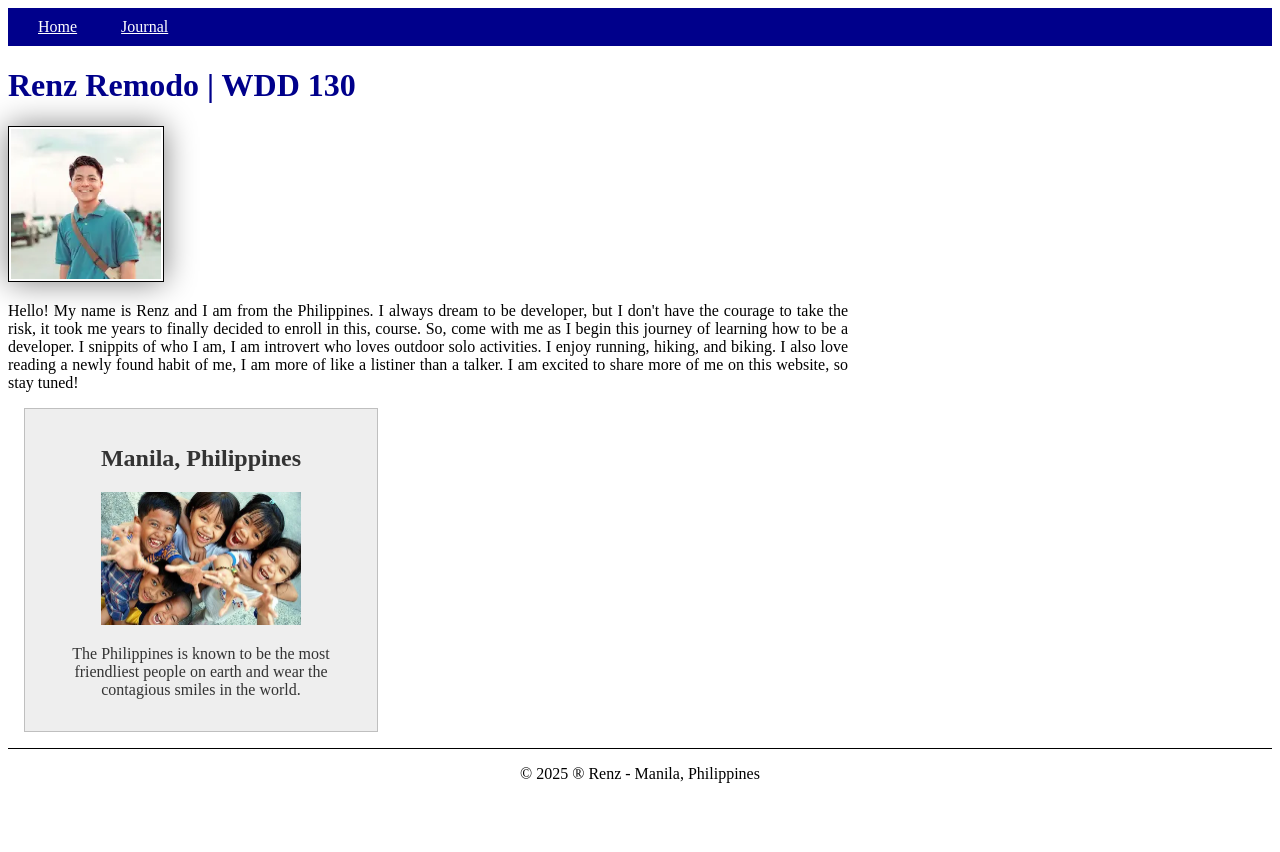
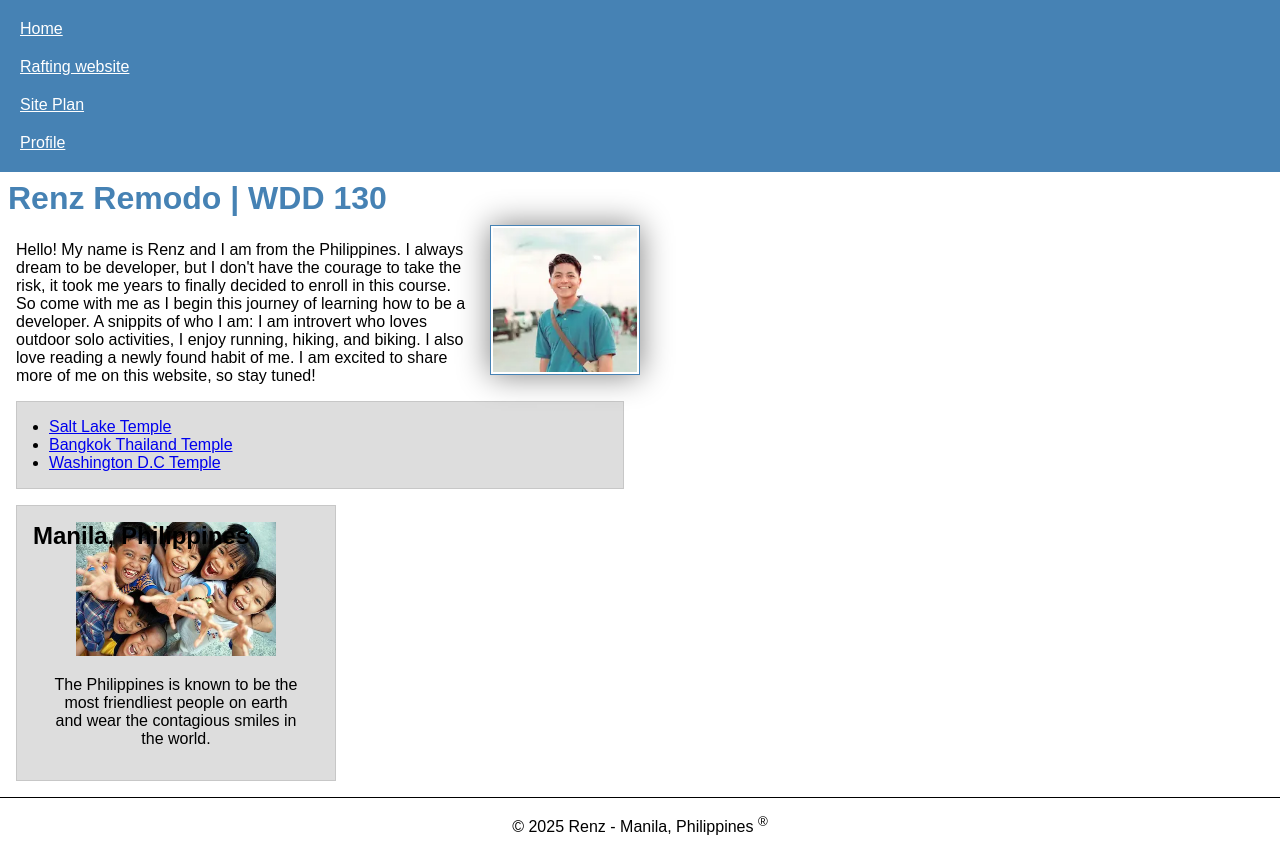
Before and after one commit to renzu-desu/wdd130, a plain HTML site: page index.html in a window 1280 px wide. Before the commit the page ends 800 px from the top, so only its background shows below. Drawn offline with Linux system fonts and the light colour scheme.

Commit message:
modified

```diff
--- a/index.html
+++ b/index.html
@@ -1,35 +1,67 @@
+<!-- April 2, 2025 -->
 <!DOCTYPE html>
 <html lang="en-US">
   <head>
     <meta charset="utf-8" />
     <meta name="viewport" content="width=device-width,initial-scale=1.0" />
+    <title>Renz Remodo | WDD 130</title>
     <meta name="description" content="Renz Remodo, WDD130 Home Page" />
     <meta name="author" content="Renz Remodo" />
-    <title>Renz Remodo | WDD 130</title>
     <link rel="stylesheet" href="styles/styles.css" />
+    <link rel="preconnect" href="https://fonts.googleapis.com" />
+    <link rel="preconnect" href="https://fonts.gstatic.com" crossorigin />
+    <link
+      href="https://fonts.googleapis.com/css2?family=Roboto&display=swap"
+      rel="stylesheet"
+    />
   </head>
   <body>
     <header>
       <nav>
         <a href="#">Home</a>
-        <a href="wwr/">Journal</a>
+        <a href="wwr/">Rafting website</a>
+        <a href="wwwr">Site Plan</a>
+        <a href="https://www.linkedin.com/feed/">Profile</a>
       </nav>
     </header>
     <main>
       <h1>Renz Remodo | WDD 130</h1>
       <img src="images/profile.webp" alt="Display Photo" width="200" />
-      <p style="text-align: justify">
+      <p>
         Hello! My name is Renz and I am from the Philippines. I always dream to
         be developer, but I don't have the courage to take the risk, it took me
-        years to finally decided to enroll in this, course. So, come with me as
-        I begin this journey of learning how to be a developer. I snippits of
-        who I am, I am introvert who loves outdoor solo activities. I enjoy
-        running, hiking, and biking. I also love reading a newly found habit of
-        me, I am more of like a listiner than a talker. I am excited to share
-        more of me on this website, so stay tuned!
+        years to finally decided to enroll in this course. So come with me as I
+        begin this journey of learning how to be a developer. A snippits of who
+        I am: I am introvert who loves outdoor solo activities, I enjoy running,
+        hiking, and biking. I also love reading a newly found habit of me. I am
+        excited to share more of me on this website, so stay tuned!
       </p>
+
+      <ul class="box indent">
+        <li>
+          <a
+            target="_blank"
+            href="https://churchofjesuschristtemples.org/salt-lake-temple/photographs/"
+            >Salt Lake Temple</a
+          >
+        </li>
+        <li>
+          <a
+            target="_blank"
+            href="https://churchofjesuschristtemples.org/bangkok-thailand-temple/"
+            >Bangkok Thailand Temple</a
+          >
+        </li>
+        <li>
+          <a
+            target="_blank"
+            href="https://churchofjesuschristtemples.org/washington-d.c.-temple/"
+            >Washington D.C Temple</a
+          >
+        </li>
+      </ul>
     </main>
-    <aside>
+    <aside class="box">
       <h2>Manila, Philippines</h2>
       <img src="images/ph-country.webp" alt="Philippines" />
       <p>
@@ -37,9 +69,8 @@
         wear the contagious smiles in the world.
       </p>
     </aside>
-
     <footer>
-      <p>&copy; 2025 &reg; Renz &dash; Manila, Philippines</p>
+      <p>&copy; 2025 Renz &dash; Manila, Philippines <sup>&reg;</sup></p>
     </footer>
   </body>
 </html>
--- a/styles/styles.css
+++ b/styles/styles.css
@@ -1,42 +1,51 @@
-main {
-    max-width: 840px;
+* {
+  margin: 0;
+  padding: 0;
+  box-sizing: border-box;
 }
 
+body {
+  font-size: 16px;
+  font-family: Arial, Helvetica, sans-serif;
+}
 nav {
-    background-color: darkblue;
+  background-color: steelblue;
   padding: 10px;
 }
 
 nav a {
   color: white;
-    display: inline;
-    padding: 20px;
+  padding: 10px;
+  display: block;
 }
 
 h1 {
-    color: darkblue;
+  color: steelblue;
+  padding: 0.5rem;
+}
+
+main {
+  max-width: 640px;
 }
 
 main img {
   width: 150px;
   height: auto;
-    border: 1px solid black;
+  border: 1px solid steelblue;
   padding: 2px;
   box-shadow: 0 0 30px gray;
+  float: right;
+  margin: 0 0 1rem 1rem;
 }
 
 p {
-    padding: 0;
+  margin: 1rem;
 }
 
 aside {
   width: 20em;
-    margin: 1em;
-    border: 1px solid rgb(0 0 0 / 0.2);
-    padding: 1em;
-    background-color: #eee;
-    color: #333;
   text-align: center;
+  position: relative;
 }
 
 aside img {
@@ -44,8 +53,26 @@ aside img {
   height: auto;
 }
 
+aside h2 {
+  position: absolute;
+}
+
 footer {
-    margin-top: 15px;
+  margin-top: 1em;
   border-top: 1px solid #000;
   text-align: center;
 }
+
+/* Class Selector */
+
+.box {
+  margin: 1rem;
+  border: 1px solid rgb(0 0 0 / 10%);
+  padding: 1rem;
+  background-color: #ddd;
+  color: #000;
+}
+
+.indent {
+  padding-left: 2rem;
+}
```
Lines whose indentation alone changed are shown as unchanged.
